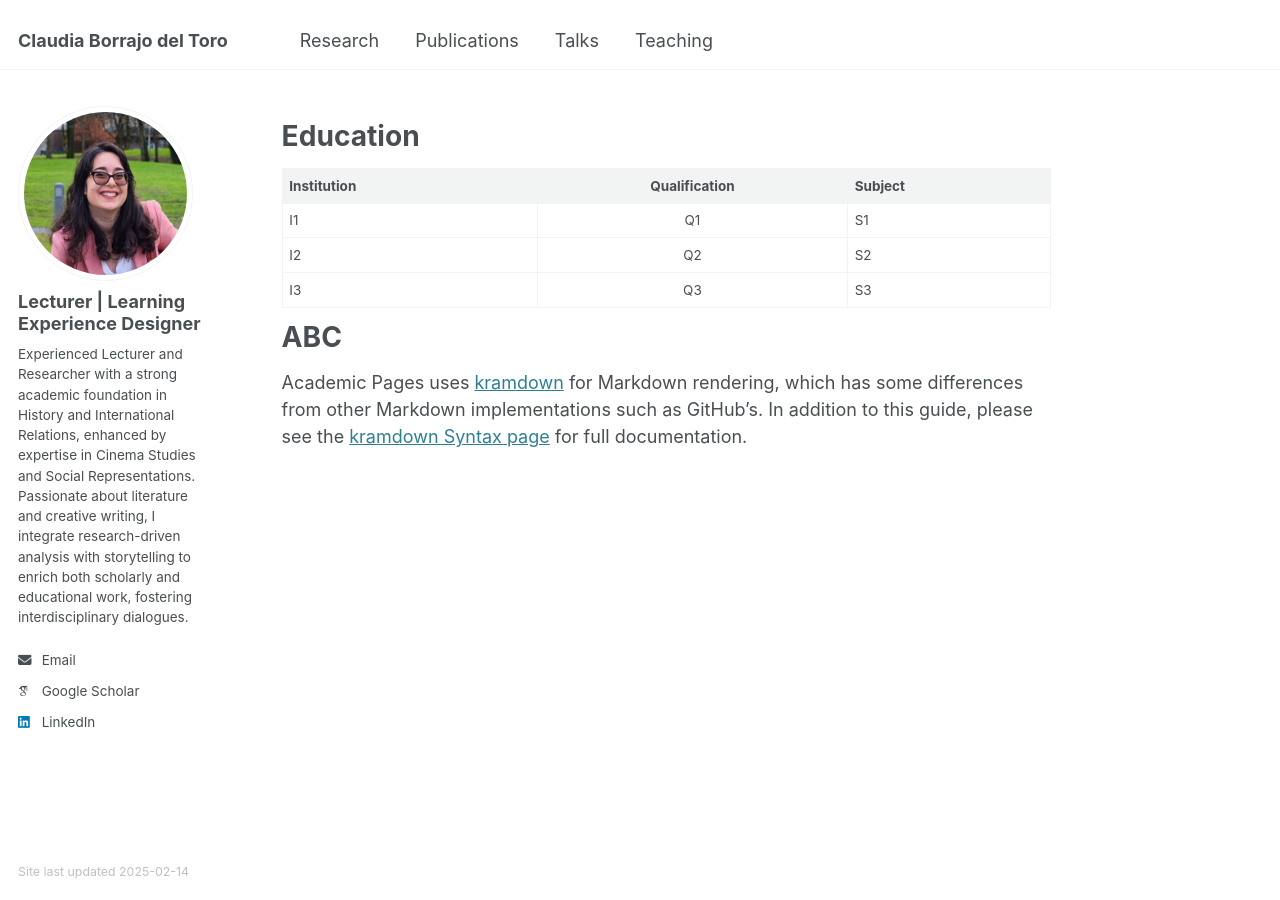
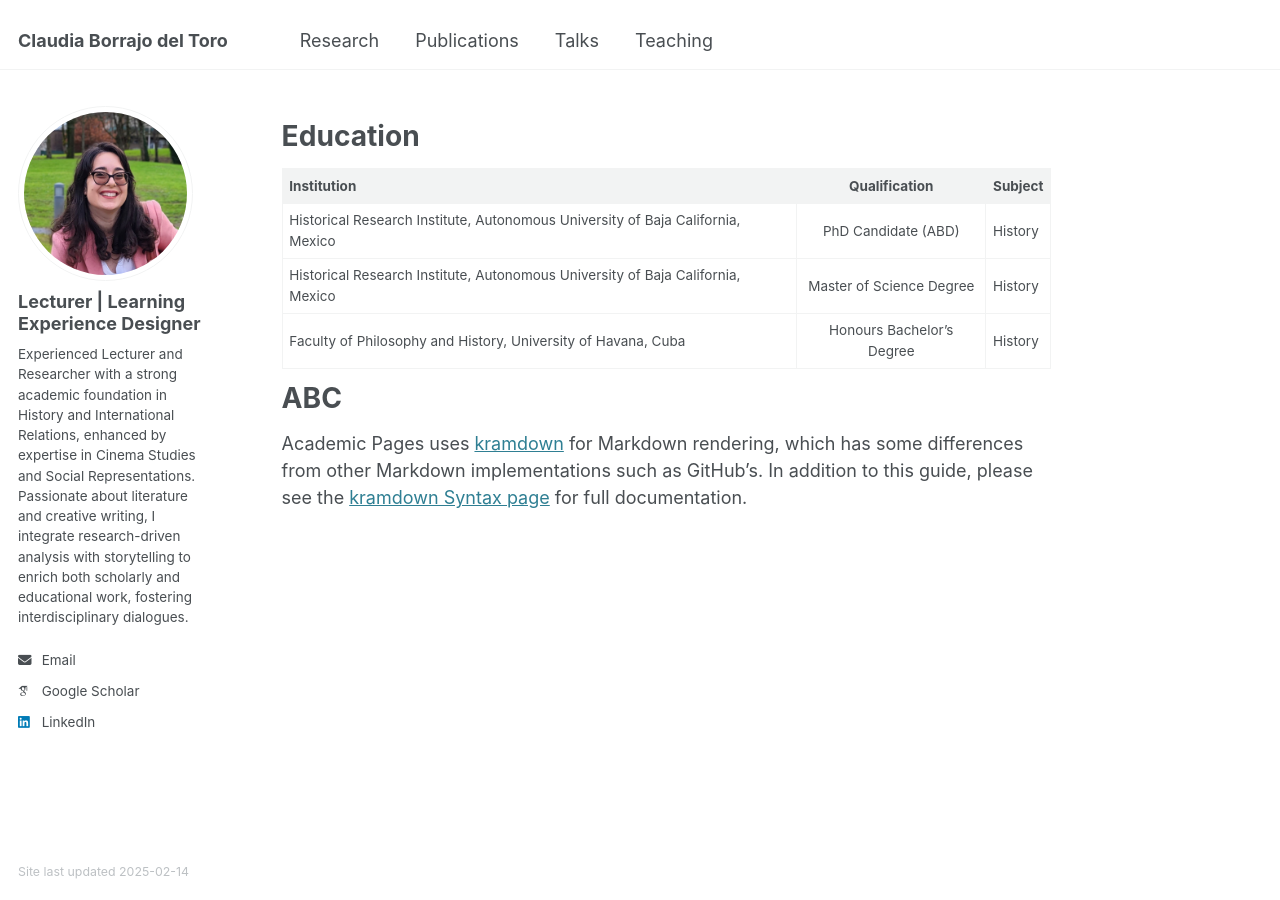
Before and after one commit to claudiabt/claudiabt.github.io, a Jekyll site: the page built from _pages/about.md, in a window 1280 px wide. Built offline with Jekyll 4.4.1, drawn with Linux system fonts in a browser that asks for light colours; some web fonts are replaced.

Commit message:
Update about.md

```diff
--- a/_pages/about.md
+++ b/_pages/about.md
@@ -12,9 +12,9 @@ Education
 
 | Institution |      Qualification      |  Subject |
 |-------------|:-----------------------:|----------|
-| I1 | Q1 | S1 |
-| I2 | Q2 | S2 |
-| I3 | Q3 | S3 |
+| Historical Research Institute, Autonomous University of Baja California, Mexico | PhD Candidate (ABD)| History |
+| Historical Research Institute, Autonomous University of Baja California, Mexico | Master of Science Degree | History |
+| Faculty of Philosophy and History, University of Havana, Cuba | Honours Bachelor’s Degree | History |
 
 ABC
 ======
```
